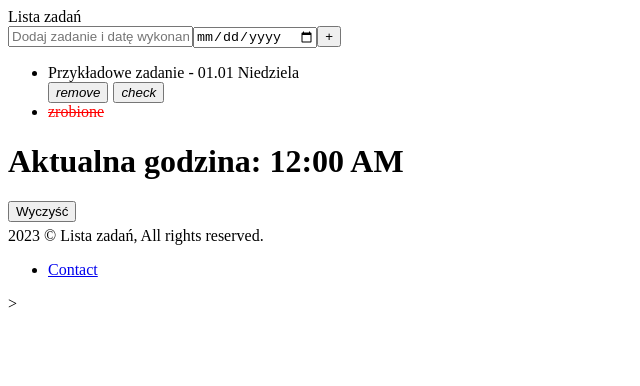
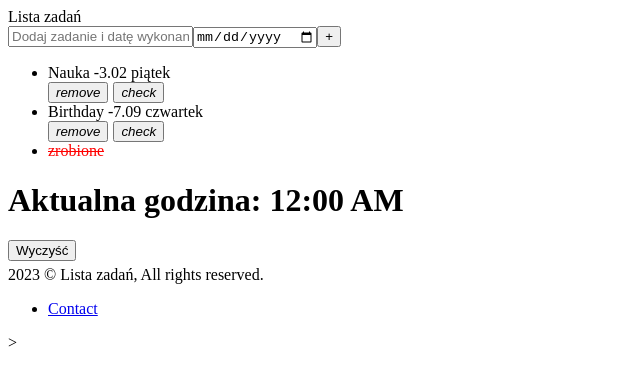
Before and after one commit to JanJezewski/Lista-zadan, an Angular app in the folder first-project/: page / in a window 1280 px wide. Shown: the top 386 px of the page, without its empty margins (0-640 px from the left). Built offline with nearby package versions, Linux system fonts and the light colour scheme.

Commit message:
Third commit

```diff
--- a/first-project/src/app/app.component.html
+++ b/first-project/src/app/app.component.html
@@ -15,8 +15,9 @@
     </div>
 
     <ul class="collection">
-      <li class="collection-item row">
-        <span class="col s10">{{ config.task }}</span>
+      <li class="collection-item row" *ngFor="let task of tasks">
+
+        <span class="col s10">{{task.name}} -{{task.deadline | date: 'd.MM EEEE':'':'pl'}}</span>
         <div class="col s2 right-align">
           <button class="btn-floating btn-small red">
             <i class="material-icons">remove</i>
--- a/first-project/src/app/app.component.ts
+++ b/first-project/src/app/app.component.ts
@@ -1,5 +1,6 @@
 
 import { Component } from '@angular/core';
+import { Task } from './task';
 
 @Component({
   selector: 'app-root',
@@ -7,10 +8,22 @@ import { Component } from '@angular/core';
   styleUrls: ['./app.component.css']
 })
 export class AppComponent {
-  config: { [key: string]: string | Date; }
+   config: { [key: string]: string | Date; }
+   tasks: Task[] = [
+      {
+          name: 'Nauka' ,
+          deadline: '2023-02-03' ,
+          done: false,
+      },
+   {
+    name: 'Birthday' ,
+    deadline: '2023-09-07' ,
+    done: false,
+   }
+    ];
 
-  constructor() {
-    this.config = {
+   constructor() {
+     this.config = {
       title: 'Lista zadań' ,
       task: 'Przykładowe zadanie - 01.01 Niedziela' ,
       occurtask: 'zrobione' ,
@@ -18,6 +31,7 @@ export class AppComponent {
       footer: ' © Lista zadań, All rights reserved.',
       date: new Date().toDateString(),
     }
+
   }
 
 
--- a/first-project/src/app/app.module.ts
+++ b/first-project/src/app/app.module.ts
@@ -2,6 +2,10 @@ import { NgModule } from '@angular/core';
 import { BrowserModule } from '@angular/platform-browser';
 
 import { AppComponent } from './app.component';
+import localePl from '@angular/common/locales/pl';
+import { registerLocaleData } from '@angular/common';
+
+registerLocaleData(localePl);
 
 @NgModule({
   declarations: [
--- /dev/null
+++ b/first-project/src/app/task.ts
@@ -0,0 +1,5 @@
+export interface Task{
+    name: string;
+    deadline: string;
+    done: boolean;
+}
```
